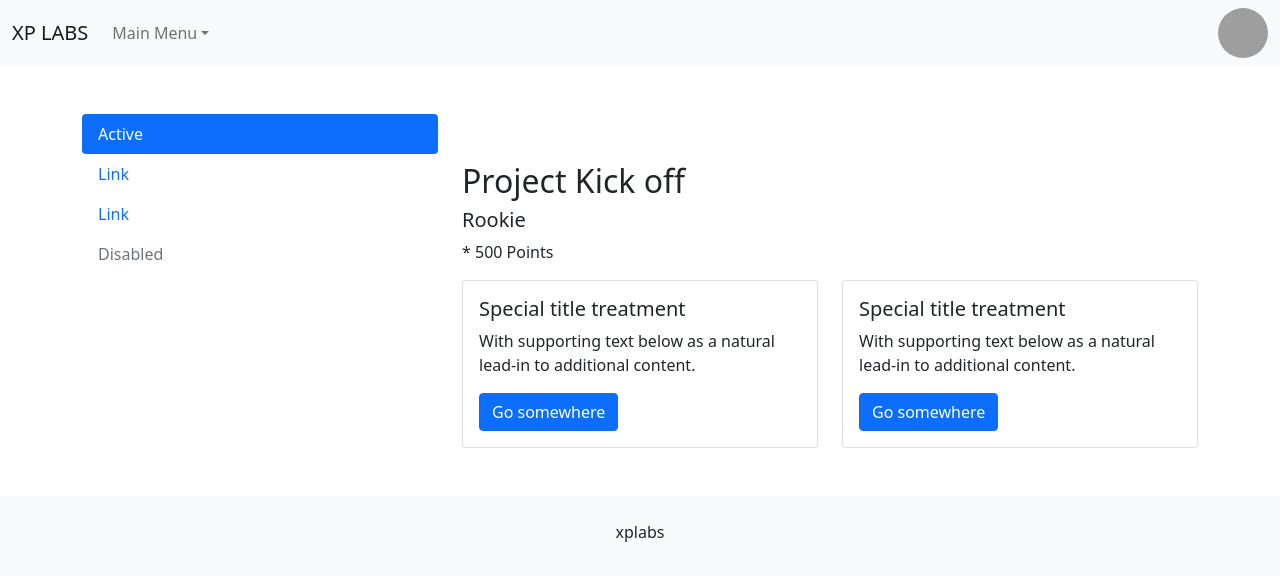
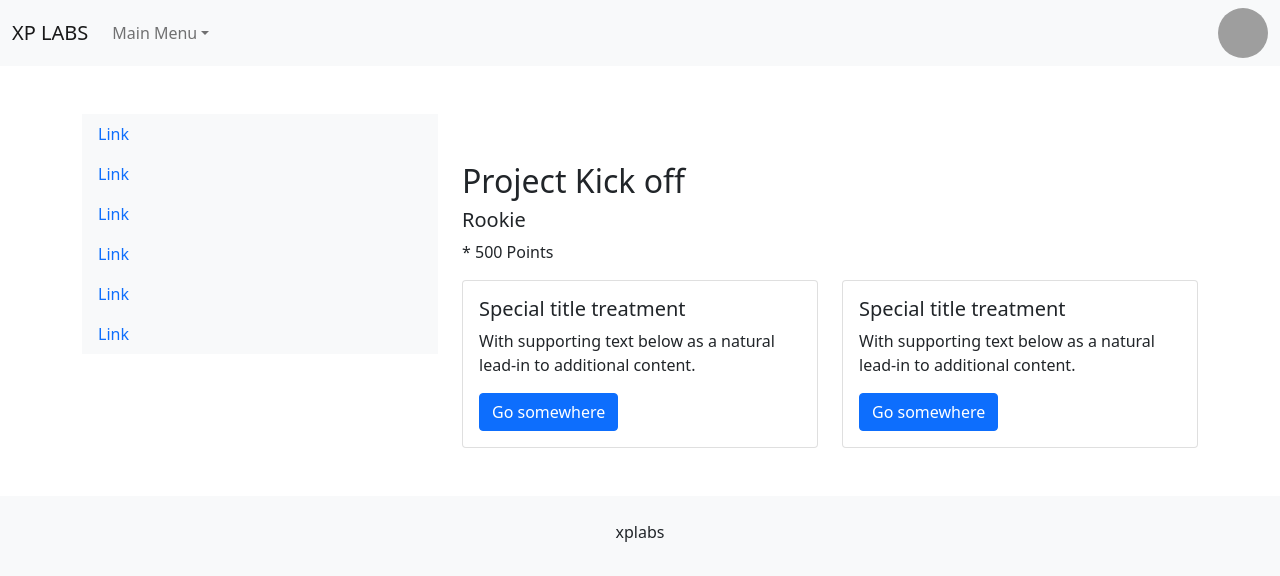
Before and after one commit to invnt/react-vpufag, a React (Create React App) app: page / in a window 1280 px wide. Shown: the top 576 px of the page. Built offline with nearby package versions, Linux system fonts and the light colour scheme; grey boxes are pictures that could not be loaded.

Commit message:
1 file modified

```diff
--- a/src/App.js
+++ b/src/App.js
@@ -66,10 +66,10 @@ export default function App() {
       <div class="container mt-5">
         <div class="row">
           <div class="col-sm-4">
-            <ul class="nav nav-pills flex-column">
+            <ul class="nav nav-pills flex-column bg-light">
               <li class="nav-item">
-                <a class="nav-link active" href="#">
-                  Active
+                <a class="nav-link" href="#">
+                  Link
                 </a>
               </li>
               <li class="nav-item">
@@ -83,8 +83,18 @@ export default function App() {
                 </a>
               </li>
               <li class="nav-item">
-                <a class="nav-link disabled" href="#">
-                  Disabled
+                <a class="nav-link" href="#">
+                  Link
+                </a>
+              </li>
+              <li class="nav-item">
+                <a class="nav-link" href="#">
+                  Link
+                </a>
+              </li>
+              <li class="nav-item">
+                <a class="nav-link" href="#">
+                  Link
                 </a>
               </li>
             </ul>
```
